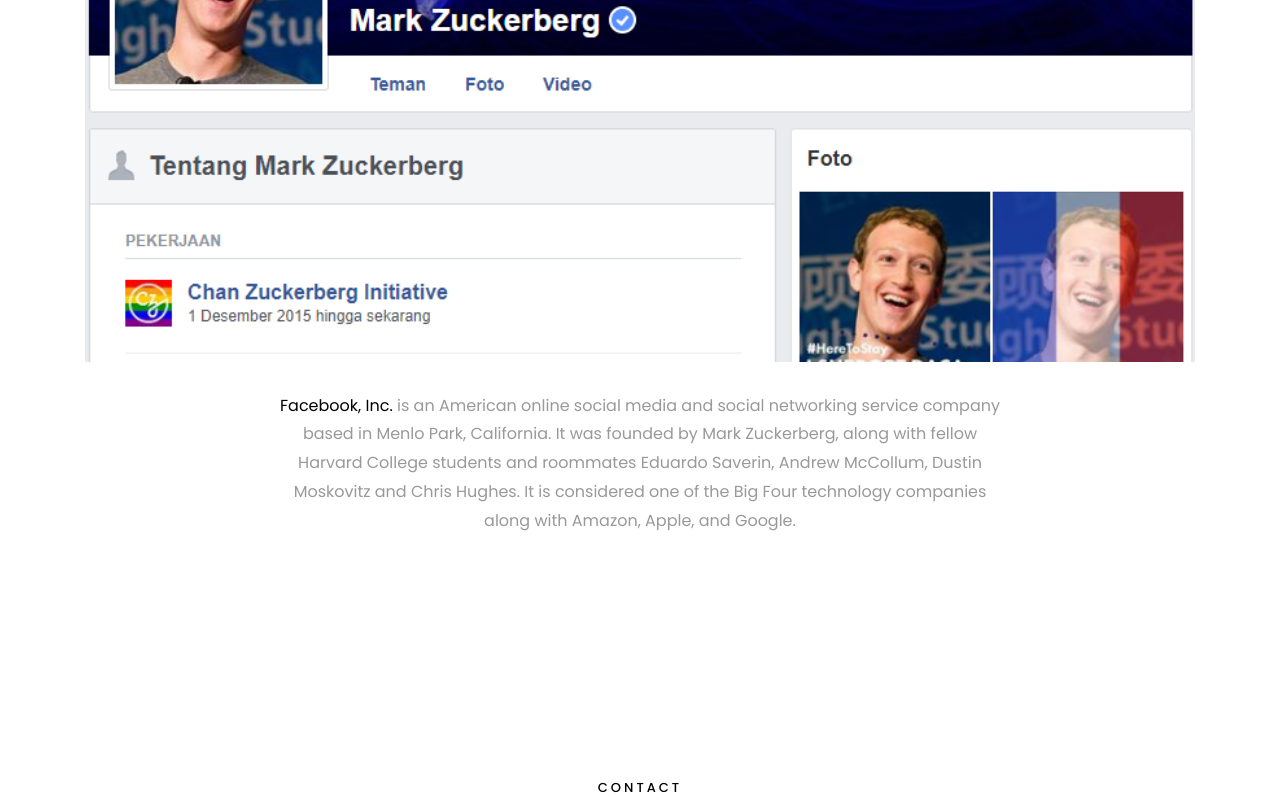
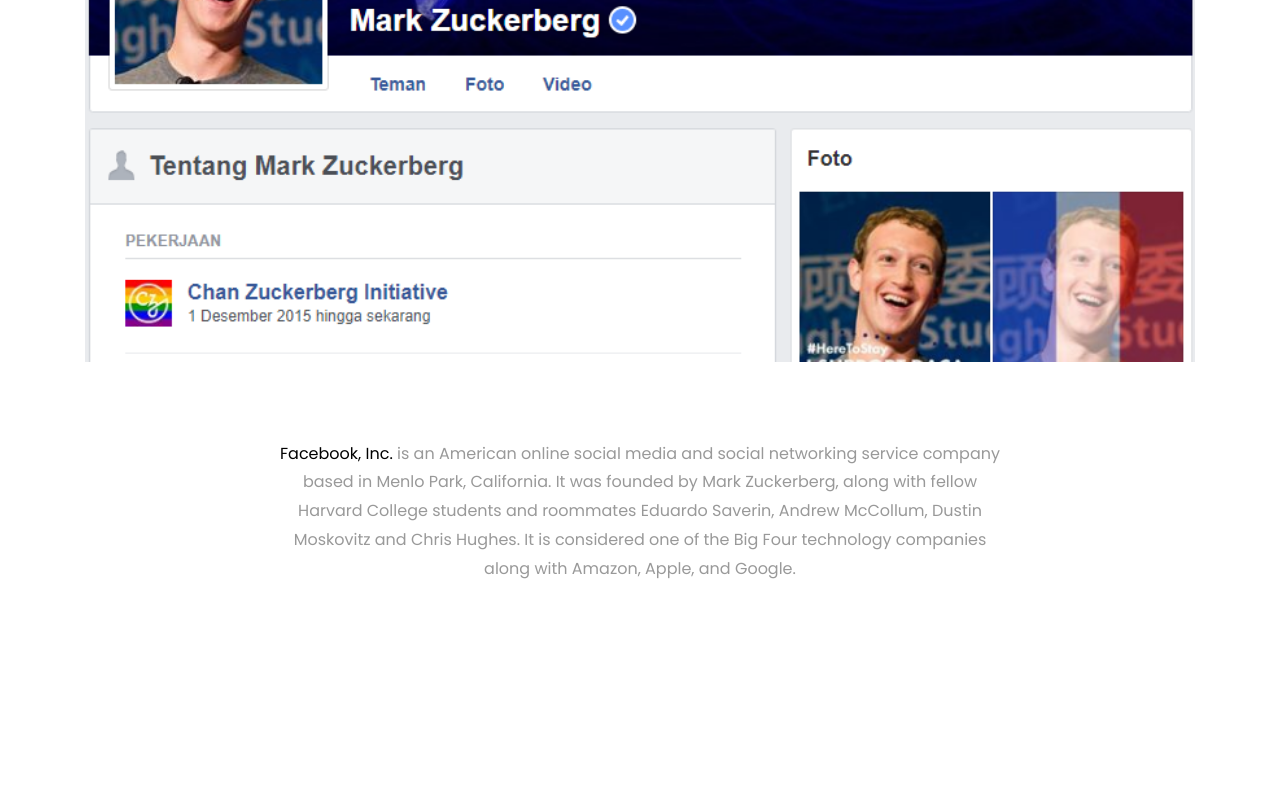
Before and after one commit to sdnjati4/mark.github.io, a plain HTML site: page index.html in a window 1280 px wide. Shown: the part 2095-2895 px from the top of the page. Drawn offline with Linux system fonts and the light colour scheme; files whose address does not match are found by name.

Commit message:
feat: change margin top

```diff
--- a/index.html
+++ b/index.html
@@ -161,7 +161,7 @@
 					</div>
 
 				</div>
-				<div class="col-md-8" style="margin:auto; text-align: center">
+				<div class="col-md-8 mt-5" style="margin:auto; text-align: center">
 					<p><span style="color:black">Facebook, Inc.</span> is an American online social media and social
 						networking service company based in
 						Menlo Park, California. It was founded by Mark Zuckerberg, along with fellow Harvard College
```
